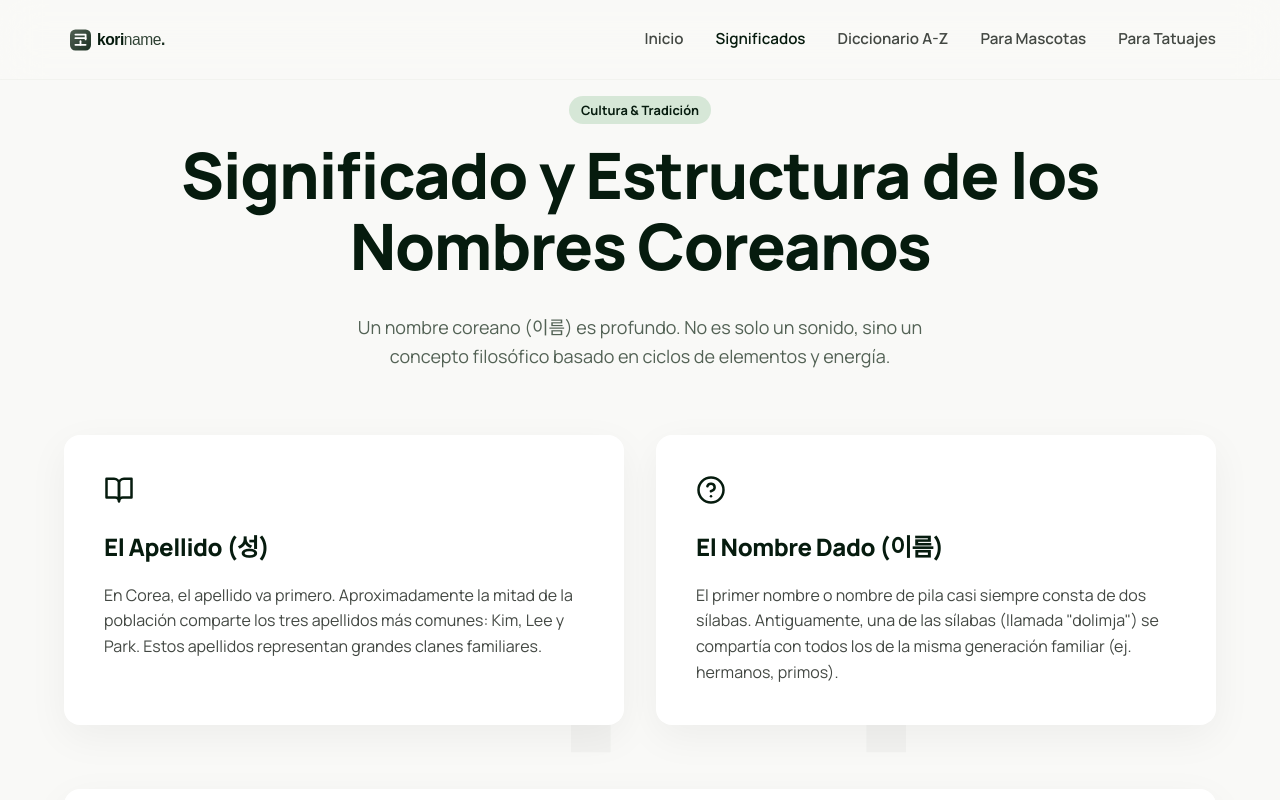
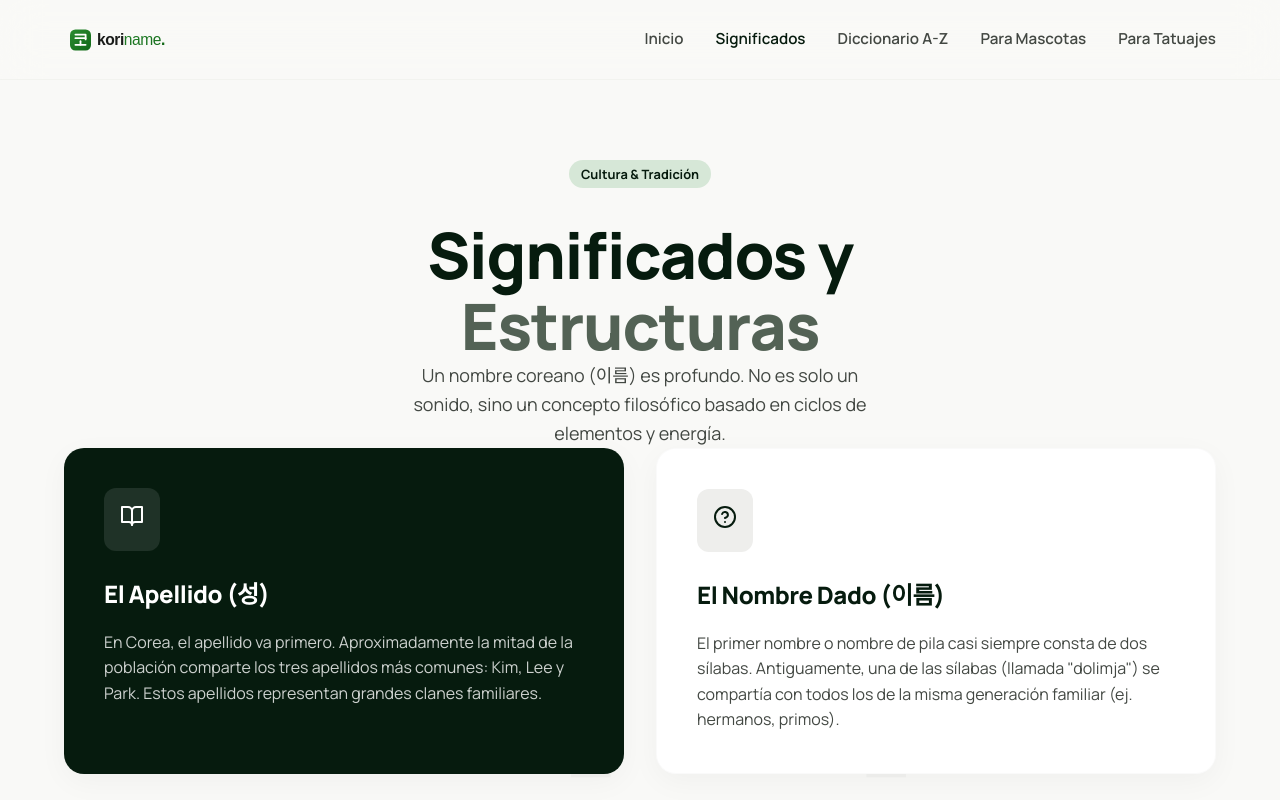
Before and after one commit to cesar20984/mi-nombre-coreano, a React (Vite) app: page /significados in a window 1280 px wide. Shown: the top 800 px of the page. Built offline with nearby package versions, Linux system fonts and the light colour scheme.

Commit message:
UI Redesign: Bento box global layout, updated logo, and SEO structural revert

```diff
--- a/src/components/BirthdateGenerator.jsx
+++ b/src/components/BirthdateGenerator.jsx
@@ -60,7 +60,7 @@ export default function BirthdateGenerator({ onGenerate }) {
   };
 
   return (
-    <div className="card fade-in">
+    <div className="fade-in">
       <h3 className="title-md mb-2">Generador Dinámico por Fecha</h3>
       <p className="body-sm mb-4" style={{ color: 'var(--secondary)' }}>
         Crea una aproximación realista de tu nombre coreano cruzando tu fecha con una base de datos silábica.
--- a/src/components/ClassicBirthdateGenerator.jsx
+++ b/src/components/ClassicBirthdateGenerator.jsx
@@ -110,7 +110,7 @@ export default function ClassicBirthdateGenerator({ onGenerate }) {
   };
 
   return (
-    <div className="card fade-in">
+    <div className="fade-in">
       <h3 className="title-md mb-2">Método de Tablas Clásicas</h3>
       <p className="body-sm mb-4" style={{ color: 'var(--secondary)' }}>
         Utiliza el famoso método de las 3 tablas de significados por características para armar tu nombre.
--- a/src/components/GeneratorExplanation.jsx
+++ b/src/components/GeneratorExplanation.jsx
@@ -8,7 +8,7 @@ export default function GeneratorExplanation({ type }) {
       <h2 className="title-md mb-8" style={{ textAlign: 'center', color: 'var(--secondary)' }}>Cómo saber tu nombre en coreano</h2>
 
       <div style={{ display: type === 'birthdate' ? 'block' : 'none' }}>
-        <h2 className="title-lg mb-4">Nombre coreano según tu fecha de nacimiento (Saju)</h2>
+        <h2 className="title-lg mb-4">Generar nombre coreano según tu fecha de nacimiento (Saju)</h2>
         <div className="card" style={{ textAlign: 'left' }}>
           <p className="body-md mb-4">
             Este generador es una versión <strong>súper fácil y divertida</strong>. Básicamente toma el mes, tu día y la terminación de tu año de nacimiento, y lo mezcla con una lista de nombres de la vida real (como Kim o Lee) y sílabas comunes separadas por el estilo que más te guste (femenino, masculino o neutro).
--- a/src/components/TransliterationGenerator.jsx
+++ b/src/components/TransliterationGenerator.jsx
@@ -20,7 +20,7 @@ export default function TransliterationGenerator({ onGenerate }) {
   };
 
   return (
-    <div className="card fade-in">
+    <div className="fade-in">
       <h3 className="title-md mb-2">Transliteración Real</h3>
       <p className="body-sm mb-4" style={{ color: 'var(--secondary)' }}>
         Escribe tu nombre real y lo convertiremos fonéticamente al alfabeto coreano (Hangul).
--- a/src/index.css
+++ b/src/index.css
@@ -107,10 +107,45 @@ h1, h2, h3, h4, h5, h6 {
 
 /* Cards & Layout */
 .card {
-  background: var(--surface-container-lowest);
-  border-radius: 1rem;
+  background: white;
+  border-radius: 20px;
   padding: 2.5rem;
-  box-shadow: 0 12px 40px rgba(26, 28, 27, 0.05); /* Whisper shadow */
+  box-shadow: 0 8px 30px rgba(0, 0, 0, 0.04);
+  border: 1px solid rgba(0,0,0,0.02);
+  transition: transform 0.2s ease, box-shadow 0.2s ease;
+}
+
+.card:hover {
+  box-shadow: 0 12px 40px rgba(0, 0, 0, 0.08);
+}
+
+.card-dark {
+  background: var(--primary);
+  color: white;
+  border-radius: 20px;
+  padding: 2.5rem;
+  position: relative;
+  overflow: hidden;
+}
+
+.card-dark h1, .card-dark h2, .card-dark h3, .card-dark h4 {
+  color: white;
+}
+
+.card-light {
+  background: var(--secondary-container);
+  color: var(--primary);
+  border-radius: 20px;
+  padding: 2.5rem;
+}
+
+.card-glass {
+  background: rgba(255, 255, 255, 0.7);
+  backdrop-filter: blur(20px);
+  -webkit-backdrop-filter: blur(20px);
+  border-radius: 20px;
+  padding: 2.5rem;
+  border: 1px solid rgba(255,255,255,0.5);
 }
 
 .watermark {
--- a/src/pages/Meanings.jsx
+++ b/src/pages/Meanings.jsx
@@ -13,25 +13,33 @@ export default function Meanings() {
         <div className="watermark">의미</div>
         <div className="container">
 
-          <div className="text-center mb-8 fade-in">
-            <span className="badge">Cultura & Tradición</span>
-            <h1 className="display-md mb-4">Significado y Estructura de los Nombres Coreanos</h1>
-            <p className="body-lg" style={{ color: 'var(--secondary)', maxWidth: '600px', margin: '0 auto' }}>
+          <div className="hero-content text-center mb-8" style={{ margin: '0 auto', maxWidth: '800px', display: 'flex', flexDirection: 'column', alignItems: 'center', paddingTop: '4rem' }}>
+            <span className="badge fade-in mb-4">Cultura & Tradición</span>
+            <h1 className="display-md fade-in animate-delay-100 mb-6">
+              Significados y<br/> <span style={{ color: 'var(--secondary)' }}>Estructuras</span>
+            </h1>
+            <p className="body-lg fade-in animate-delay-200" style={{ color: 'var(--on-surface-variant)', maxWidth: '500px' }}>
               Un nombre coreano (이름) es profundo. No es solo un sonido, sino un concepto filosófico basado en ciclos de elementos y energía.
-            </p>
-        </div>
-
-        <div className="grid-cols-2 fade-in animate-delay-200">
-          <div className="card">
-            <BookOpen size={30} color="var(--primary)" style={{ marginBottom: '1rem' }} />
-            <h3 className="title-md mb-2">El Apellido (성)</h3>
-            <p className="body-md" style={{ color: 'var(--on-surface-variant)' }}>
-              En Corea, el apellido va primero. Aproximadamente la mitad de la población comparte los tres apellidos más comunes: Kim, Lee y Park. Estos apellidos representan grandes clanes familiares.
             </p>
           </div>
 
+        <div className="grid-cols-2 fade-in animate-delay-200">
+          <div className="card card-dark" style={{ display: 'flex', gap: '1.5rem', flexDirection: 'column', border: 'none' }}>
+            <div style={{ padding: '1rem', background: 'rgba(255,255,255,0.1)', borderRadius: '12px', width: 'fit-content' }}>
+               <BookOpen size={24} color="#fff" />
+            </div>
+            <div>
+               <h3 className="title-md mb-2" style={{ color: '#fff' }}>El Apellido (성)</h3>
+               <p className="body-md" style={{ color: 'rgba(255,255,255,0.8)' }}>
+                 En Corea, el apellido va primero. Aproximadamente la mitad de la población comparte los tres apellidos más comunes: Kim, Lee y Park. Estos apellidos representan grandes clanes familiares.
+               </p>
+            </div>
+          </div>
+
           <div className="card">
-            <HelpCircle size={30} color="var(--primary)" style={{ marginBottom: '1rem' }} />
+            <div style={{ padding: '1rem', background: 'var(--surface-container)', borderRadius: '12px', width: 'fit-content', marginBottom: '1.5rem' }}>
+               <HelpCircle size={24} color="var(--primary)" />
+            </div>
             <h3 className="title-md mb-2">El Nombre Dado (이름)</h3>
             <p className="body-md" style={{ color: 'var(--on-surface-variant)' }}>
               El primer nombre o nombre de pila casi siempre consta de dos sílabas. Antiguamente, una de las sílabas (llamada "dolimja") se compartía con todos los de la misma generación familiar (ej. hermanos, primos).
--- a/src/pages/Pets.jsx
+++ b/src/pages/Pets.jsx
@@ -135,13 +135,13 @@ export default function Pets() {
         <div className="watermark">반려동물</div>
         <div className="container">
 
-          <div className="text-center mb-8 fade-in">
-            <span className="badge">Perritos y Gatitos</span>
-            <h1 className="display-md mb-4">Nombres Coreanos para Mascotas</h1>
-            <p className="body-lg" style={{ color: 'var(--secondary)', maxWidth: '600px', margin: '0 auto' }}>
+          <div className="hero-content text-center mb-8" style={{ margin: '0 auto', maxWidth: '800px', display: 'flex', flexDirection: 'column', alignItems: 'center', paddingTop: '4rem' }}>
+            <span className="badge mb-4 display-inline-block">Perritos y Gatitos</span>
+            <h1 className="display-lg mb-6">Nombres Coreanos para Mascotas</h1>
+            <p className="body-lg" style={{ color: 'var(--on-surface-variant)', maxWidth: '500px', margin: '0 auto' }}>
               En Corea los nombres de comida y naturaleza son súper populares para nombrar a perros y gatos por lo tiernos que suenan.
             </p>
-        </div>
+          </div>
 
         {petCategories.map((category, catIdx) => (
           <div key={catIdx} className="mb-12 fade-in">
--- a/src/pages/Tattoos.jsx
+++ b/src/pages/Tattoos.jsx
@@ -106,13 +106,13 @@ export default function Tattoos() {
         <div className="watermark">타투</div>
         <div className="container">
 
-          <div className="text-center mb-8 fade-in">
-            <span className="badge">Tinta & Letras</span>
-            <h1 className="display-md mb-4">Palabras Coreanas para Tatuajes</h1>
-            <p className="body-lg" style={{ color: 'var(--secondary)', maxWidth: '600px', margin: '0 auto' }}>
+          <div className="hero-content text-center mb-12" style={{ margin: '0 auto', maxWidth: '800px', display: 'flex', flexDirection: 'column', alignItems: 'center', paddingTop: '4rem' }}>
+            <span className="badge mb-4 display-inline-block">Tinta & Letras</span>
+            <h1 className="display-lg mb-6">Palabras Coreanas para Tatuajes</h1>
+            <p className="body-lg" style={{ color: 'var(--on-surface-variant)', maxWidth: '500px', margin: '0 auto' }}>
               El Hangul es un alfabeto arquitectónico y muy elegante. Aquí tienes ideas de palabras estéticas y significativas para llevar en la piel.
             </p>
-        </div>
+          </div>
 
         {categories.map((cat, catIdx) => (
           <div key={catIdx} className="mb-16 fade-in">
```
Also changed, not shown: src/pages/Dictionary.jsx (+4 -24 lines), src/pages/Home.jsx (+11 -7 lines), public/logo.svg.
